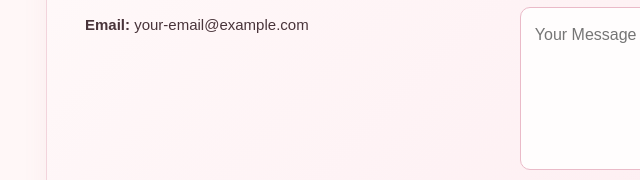
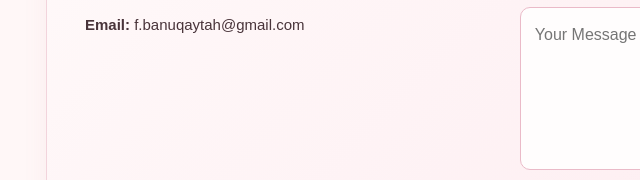
Before and after one commit to f-banuqaytah/Web_Assignment, a plain HTML site: page index.html in a window 1280 px wide. Shown: the part 2793-2973 px from the top of the page, 34-674 px from the left. Drawn offline with Linux system fonts and the light colour scheme.

Commit message:
Update index.html

```diff
--- a/index.html
+++ b/index.html
@@ -145,7 +145,7 @@
                 <p class="eyebrow">LET'S KEEP IN TOUCH</p>
                 <h2 class="section-title">Contact Me</h2>
                 <p>Have a question or want to say hello? Send me a message.</p>
-                <p><strong>Email:</strong> your-email@example.com</p>
+                <p><strong>Email:</strong> f.banuqaytah@gmail.com</p>
             </div>
 
             <form class="contact-form" action="#" method="post">
```
